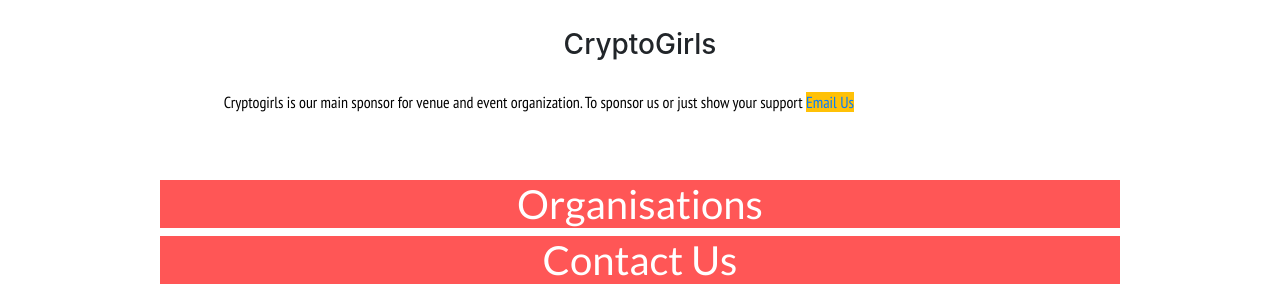
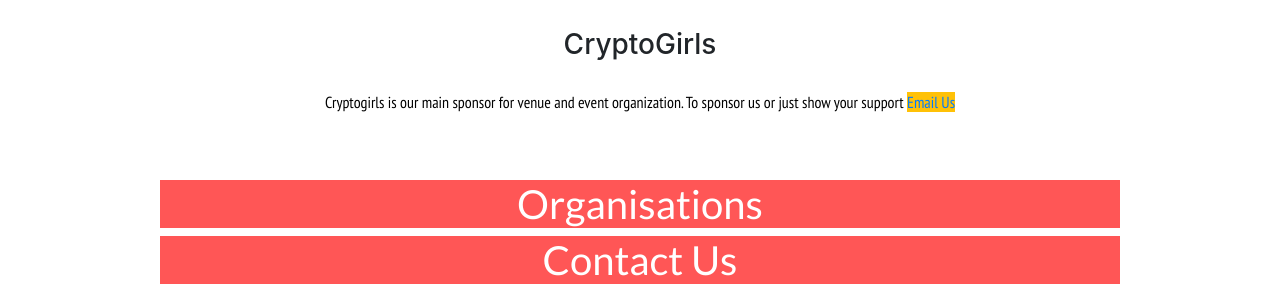
Before and after one commit to vipulgupta2048/Pyladies-delhi-website, a plain HTML site: page index.html in a window 1280 px wide. Shown: the part 1046-1338 px from the top of the page. Drawn offline with nearby package versions, Linux system fonts and the light colour scheme.

Commit message:
text alignment of sponsor section fixed

```diff
--- a/index.html
+++ b/index.html
@@ -140,7 +140,7 @@
                       </div></div>
                         <div class="w-75 mx-auto">
                         <h3 class="sponsor-title text-center">CryptoGirls</h3>
-                        <p  class="text-secondary " id="sponsorDescription">
+                        <p  class="text-secondary text-center" id="sponsorDescription">
                            Cryptogirls is our main sponsor for venue and event organization. To sponsor us or just show your support
                          <a class="link bg-warning" href="#" target="_top">Email Us</a>
                        </p>
```
